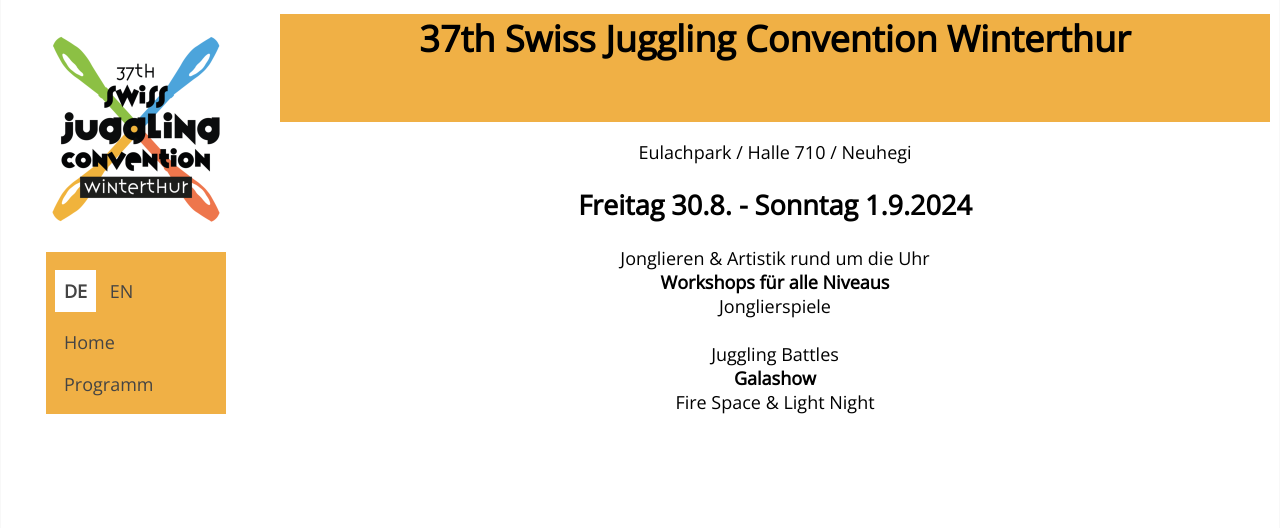
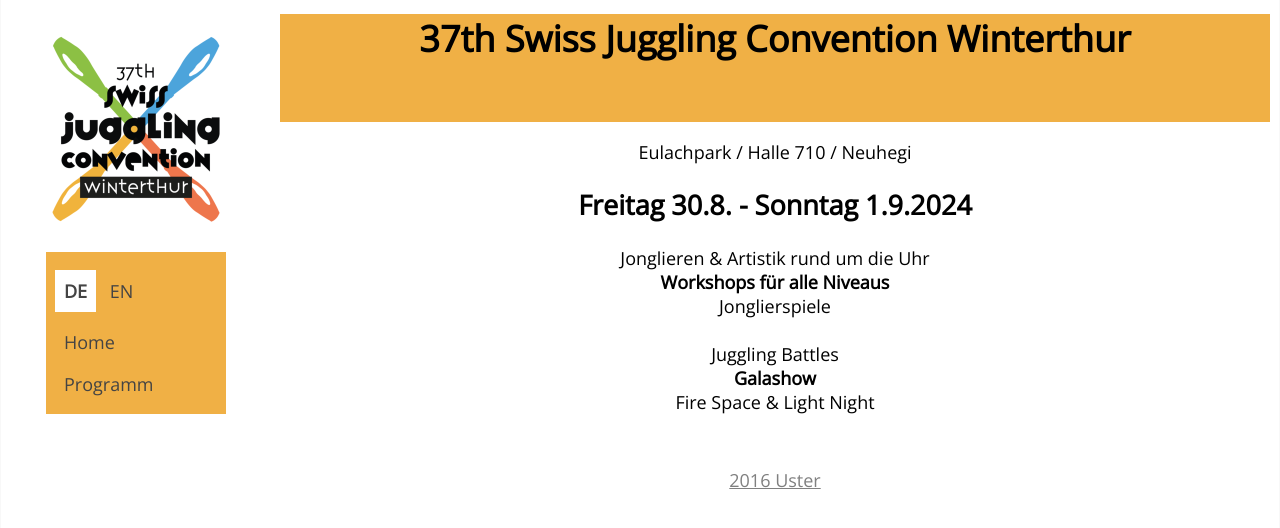
Before and after one commit to helbling/sjf2024, a SvelteKit app: page /de/ in a window 1280 px wide. Shown: the top 528 px of the page. Built offline with nearby package versions, Linux system fonts and the light colour scheme.

Commit message:
add link to 2016 uster page

```diff
--- a/src/routes/[lang]/+page.svelte
+++ b/src/routes/[lang]/+page.svelte
@@ -9,6 +9,9 @@
 	div { text-align: center }
 	ul { list-style-type:none; padding:0; margin:0 }
 	.bold { font-weight:bold }
+	/*footer { position:absolute; bottom:0; text-align:center;  } */
+	footer { margin-top:3em; text-align:center;  }
+	footer a { color:gray }
 </style>
 
 <div>
@@ -49,3 +52,5 @@
 
 {/if}
 </div>
+
+<footer><a href="https://jonglierfestival.ch/2016/">2016 Uster</a></footer>
```
